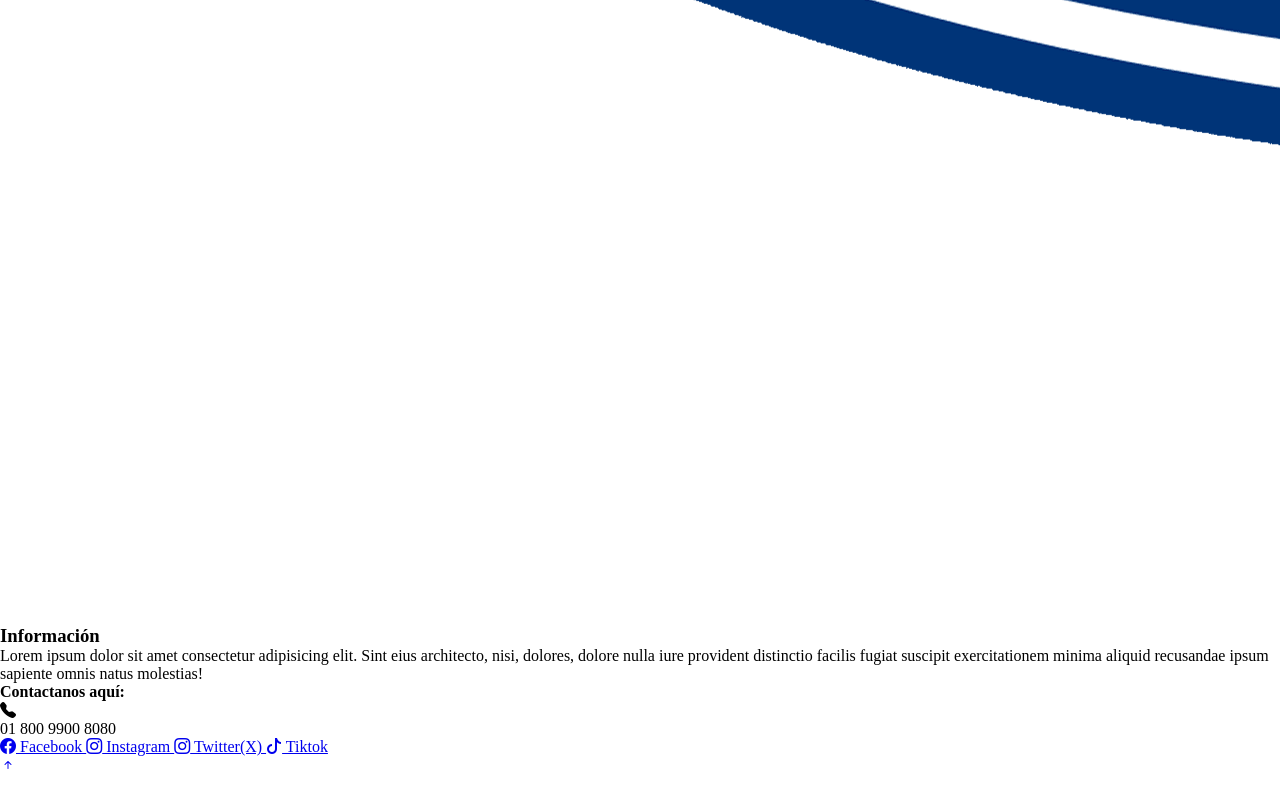
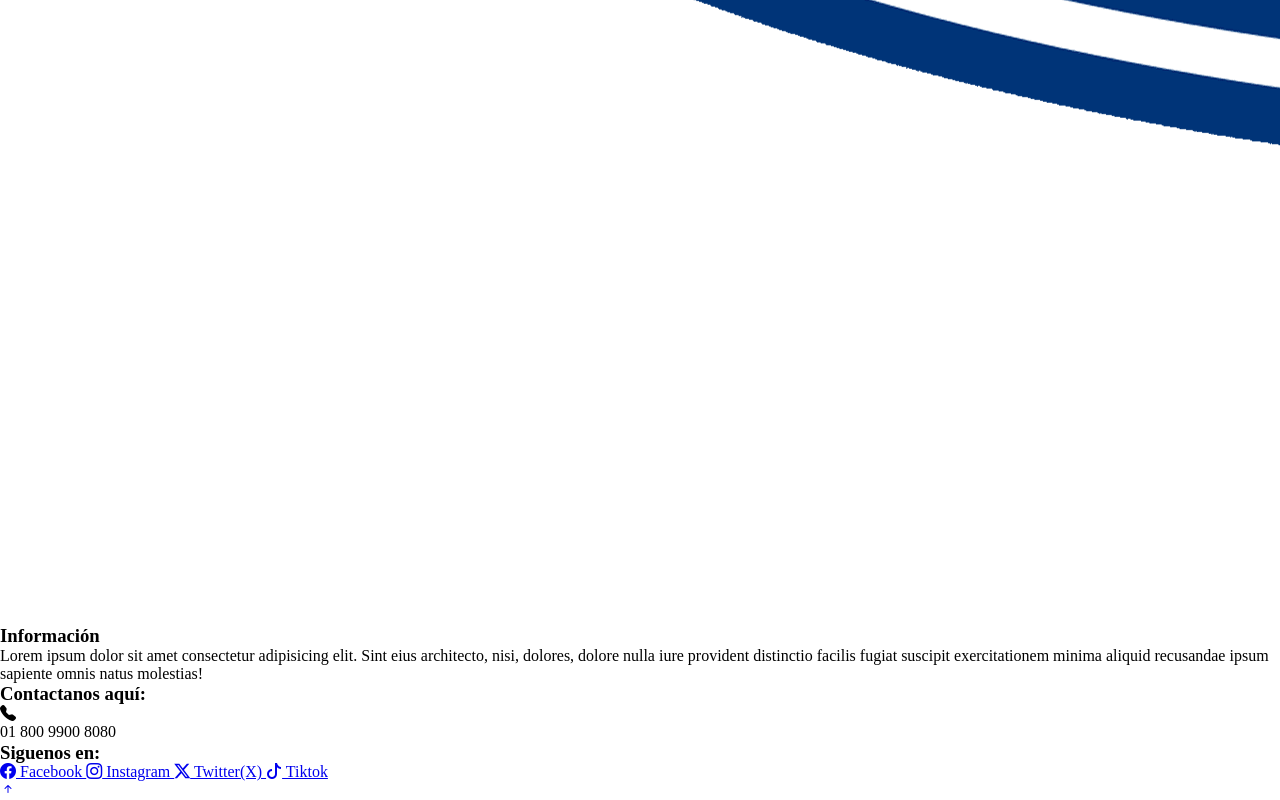
Before and after one commit to Chrishackerman300/Ford-Web-Proyect, a plain HTML site: page index.html in a window 1280 px wide. Shown: the part 6659-7459 px from the top of the page. Before the commit the page ends 7434 px from the top, so only its background shows below. Drawn offline with nearby package versions, Linux system fonts and the light colour scheme.

Commit message:
Maqueteado HTML

```diff
--- a/index.html
+++ b/index.html
@@ -192,20 +192,23 @@
         <div class="footer__container">
             <div class="footer__info">
                 <h3 class="footer-info">Información</h3>
-                <p class="paragraph">Lorem ipsum dolor sit amet consectetur adipisicing elit. Sint eius architecto, nisi, dolores, dolore nulla iure provident distinctio facilis fugiat suscipit exercitationem minima aliquid recusandae ipsum sapiente omnis natus molestias!</p>
+                <p class="paragraph p-footer">Lorem ipsum dolor sit amet consectetur adipisicing elit. Sint eius architecto, nisi, dolores, dolore nulla iure provident distinctio facilis fugiat suscipit exercitationem minima aliquid recusandae ipsum sapiente omnis natus molestias!</p>
             </div>
 
             <div class="footer__contact">
-                <h4 class="footer-info">Contactanos aquí:</h4>
+                <h3 class="footer-info">Contactanos aquí:</h3>
 
-                <div class="footer__container-container">
+                <div class="footer__contact-container">
                     <i class="bi bi-telephone-fill f-icon"></i>
 
-                    <p class="footer-tel">01 800 9900 8080</p>
+                    <p class="footer-tel p-footer">01 800 9900 8080</p>
                 </div>
             </div>
 
             <div class="footer__socials">
+                <h3 class="footer-info">Siguenos en:</h3>
+
+                <div class="footer__links">
                     <a href="#" class="footer-links">
                         <i class="bi bi-facebook icon-link"></i>
                         Facebook
@@ -217,7 +220,7 @@
                     </a>
 
                     <a href="#" class="footer-links">
-                    <i class="bi bi-instagram icon-link"></i>
+                        <i class="bi bi-twitter-x icon-link"></i>
                         Twitter(X)
                     </a>
 
@@ -227,11 +230,15 @@
                     </a>
                 </div>
             </div>
+        </div>
     </footer>
 
     <!--Btn Inicio-->
     <a href="#main" class="btnHome">
         <i class="bi bi-arrow-up-short h-icon"></i>
     </a>
+
+    <!--Script-->
+    <script src="script/app.js"></script>
 </body>
 </html>
```
Lines whose indentation alone changed are shown as unchanged.
